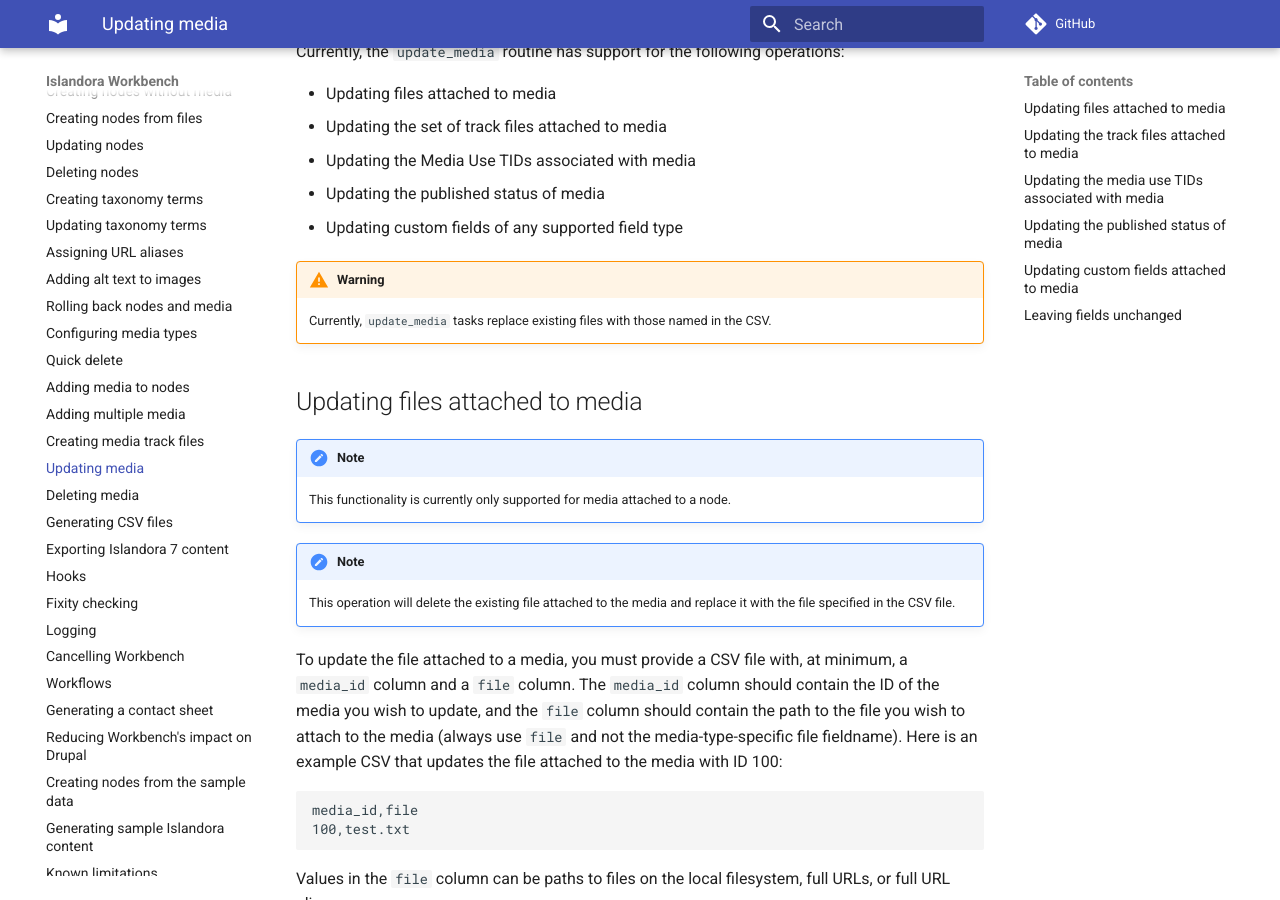
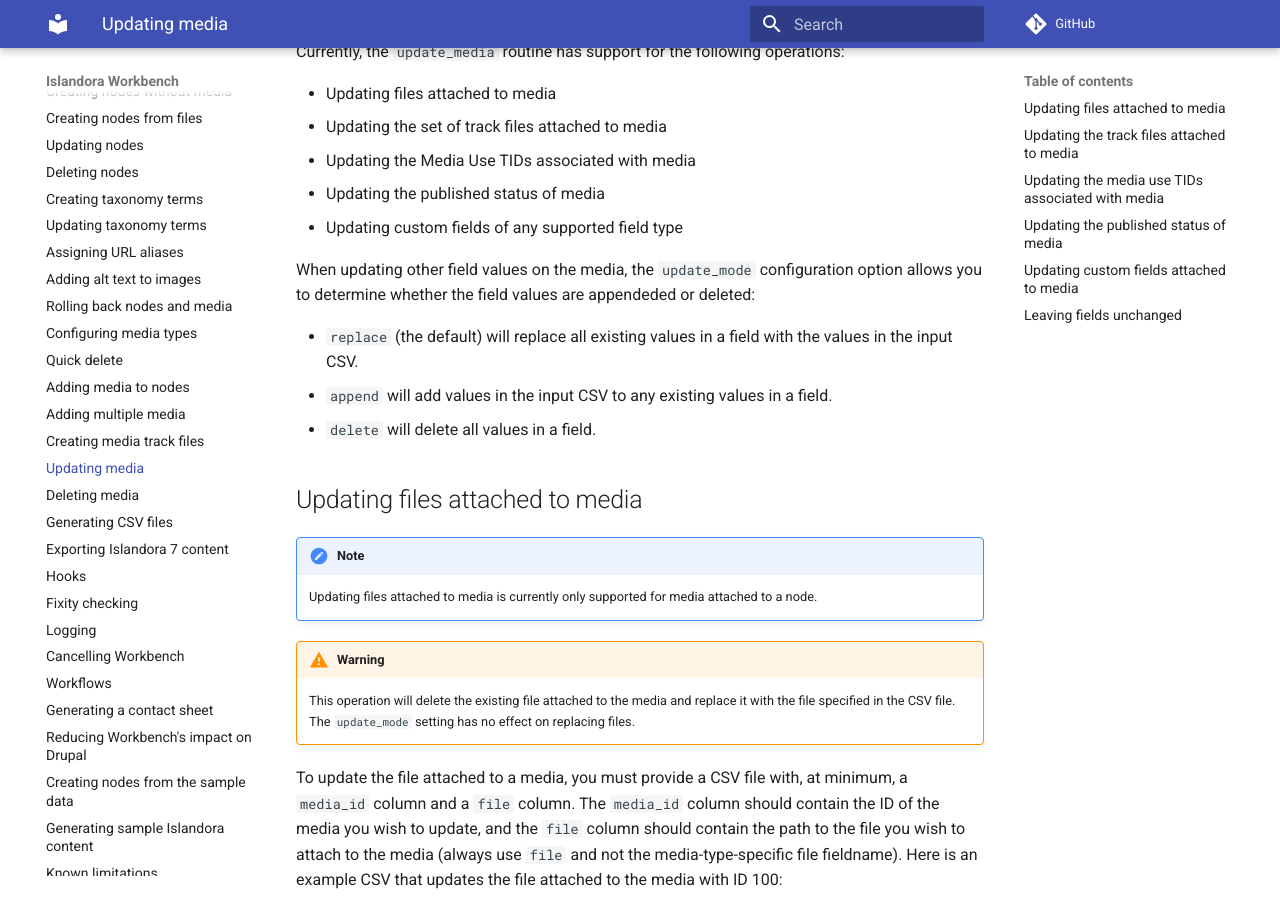
Before and after one commit to mjordan/islandora_workbench_docs, an MkDocs documentation site: the page built from docs/updating_media.md, in a window 1280 px wide and 900 px high, scrolled down 575 px. Built offline with MkDocs 1.6.1 and Material for MkDocs 9.7.7, drawn with Linux system fonts in a browser that asks for light colours; comment, search, counter and statistics services are not loaded.

Commit message:
Updated docs as part of https://github.com/mjordan/islandora_workbench/issues/734.

```diff
--- a/docs/updating_media.md
+++ b/docs/updating_media.md
@@ -24,15 +24,18 @@ Currently, the `update_media` routine has support for the following operations:
 - Updating the published status of media
 - Updating custom fields of any supported field type
 
-!!! warning
-    Currently, `update_media` tasks replace existing files with those named in the CSV.
+When updating other field values on the media, the `update_mode` configuration option allows you to determine whether the field values are appendeded or deleted:
+
+* `replace` (the default) will replace all existing values in a field with the values in the input CSV.
+* `append` will add values in the input CSV to any existing values in a field.
+* `delete` will delete all values in a field.
 
 ## Updating files attached to media
 !!! note
-    This functionality is currently only supported for media attached to a node.
+    Updating files attached to media is currently only supported for media attached to a node.
 
-!!! note
-    This operation will delete the existing file attached to the media and replace it with the file specified in the CSV file.
+!!! warning
+    This operation will delete the existing file attached to the media and replace it with the file specified in the CSV file. The `update_mode` setting has no effect on replacing files.
 
 To update the file attached to a media, you must provide a CSV file with, at minimum, a `media_id` column and a `file` column. The `media_id` column should contain the ID of the media you wish to update, and the `file` column should contain the path to the file you wish to attach to the media (always use `file` and not the media-type-specific file fieldname). Here is an example CSV that updates the file attached to the media with ID 100:
 
```
Also changed, not shown: docs/changelog.md (+2 -0 lines).
